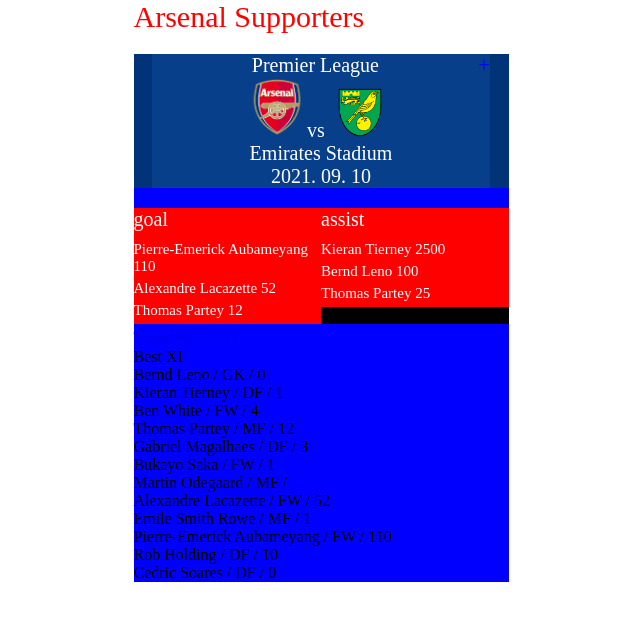
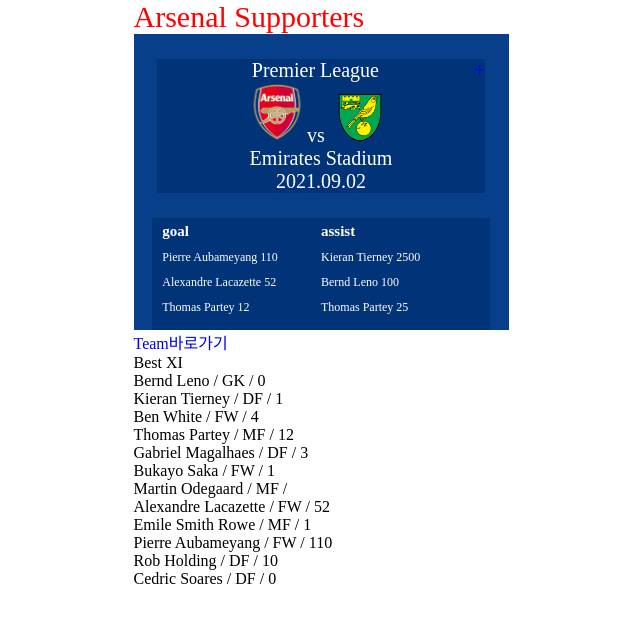
Before and after one commit to florence1920/ArsenalSupporters, a Vue app in the folder arsnalspp/: page /main in a window 1280 px wide. Shown: the top 622 px of the page, without its empty margins (319-959 px from the left). Built offline with nearby package versions, Linux system fonts and the light colour scheme.

Commit message:
plyaer page css

```diff
--- a/arsnalspp/src/components/GamePreview.vue
+++ b/arsnalspp/src/components/GamePreview.vue
@@ -1,8 +1,6 @@
 <template>
-    <div class="theme">
     <div class="outer">
-            <div class="inner_box">
-
+        <div class="inner">
             <p>{{ matchPreview.leagueName }}
                 <span>
                     <div>
@@ -15,9 +13,8 @@
                 <p>vs</p>
                 <img src="../assets/norwich_logo.png" alt="" width="70px">
             </div>
-                <p class="stadium">Emirates Stadium</p>
-                <p class="date">2021. 09. 10</p>
-            </div>
+            <p>{{ matchPreview.stadium}}</p>
+            <p>{{ matchPreview.matchDate}}</p>
         </div>
     </div>
 </template>
@@ -33,9 +30,8 @@
 </script>
 
 <style scoped>
-    .theme {width: 100%; color: #fff; font-size: 20px;}
-    .theme .outer {background: #003377;}
-    .theme .outer .inner_box {overflow: hidden; width: 90%; background: #073F8A; margin: 20px auto; text-align: center;}
-    .theme .outer .inner_box span {float: right;}
-    .theme .outer .inner_box .preview p {display: inline;}
+    .outer {width: 100%; color: #fff; font-size: 20px; background: #073F8A; padding: 5px 5px;}
+    .outer .inner {overflow: hidden; width: 90%; background: #003377; margin: 20px auto; text-align: center;}
+    .outer .inner span {float: right;}
+    .outer .inner .preview p {display: inline;}
 </style>
--- a/arsnalspp/src/components/Record.vue
+++ b/arsnalspp/src/components/Record.vue
@@ -18,7 +18,6 @@
                 </li>
             </ul>
         </div>
-
     </div>
 
 </template>
@@ -64,9 +63,10 @@
 </script>
 
 <style scoped>
-    .outer {color: #fff; background: #aaa;}
-    .outer .inner {overflow: hidden;  background: #000; margin: 0 auto;}
-    .outer .inner .record li ul {float: left; width: 50%; background: red;}
-    .outer .inner .record li ul p {font-size: 20px; margin: 0 0 10px 0;}
-    .outer .inner .record .player_name p {font-size: 15px; margin: 5px 10px 5px 0;}
+    .outer {width: 100%; color: #fff; background: #073F8A;}
+    .outer .inner {overflow: hidden; width: 90%;  background: #003377; padding: 5PX 10PX; margin: 0 auto;}
+    .outer .inner .record li ul {float: left; width: 50%; background: #003377;}
+    .outer .inner .record li ul p {font-size: 15px; font-weight: 600; margin: 0 0 10px 0;}
+    .outer .inner .record li ul li {margin: 5px 0;}
+    .outer .inner .record .player_name p {font-size: 12px; font-weight: 400;}
 </style>
--- a/arsnalspp/src/store/index.js
+++ b/arsnalspp/src/store/index.js
@@ -88,7 +88,7 @@
                 'best' : true
             },
             {
-                'name' : 'Pierre-Emerick Aubameyang',
+                'name' : 'Pierre Aubameyang',
                 'position' : 'FW',
                 'backNumber' : 12,
                 'goal' : 110,
--- a/arsnalspp/src/views/MainView.vue
+++ b/arsnalspp/src/views/MainView.vue
@@ -33,5 +33,4 @@
 </script>
 
 <style scoped>
-    .mainFrame {background: blue;}
 </style>
```
Also changed, not shown: 1 other file (tests, documents, lock files or other folders). Lines whose indentation alone changed are shown as unchanged.
